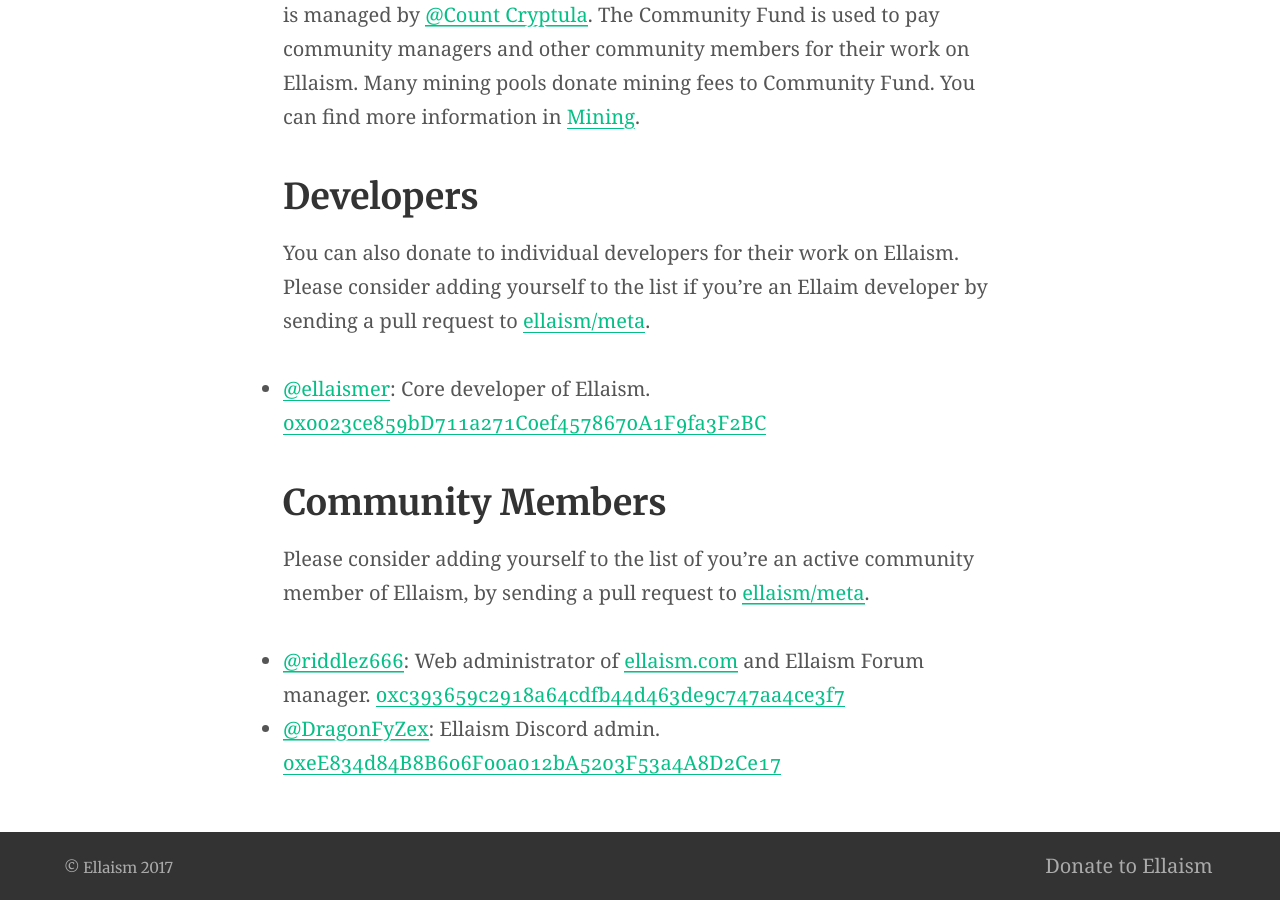
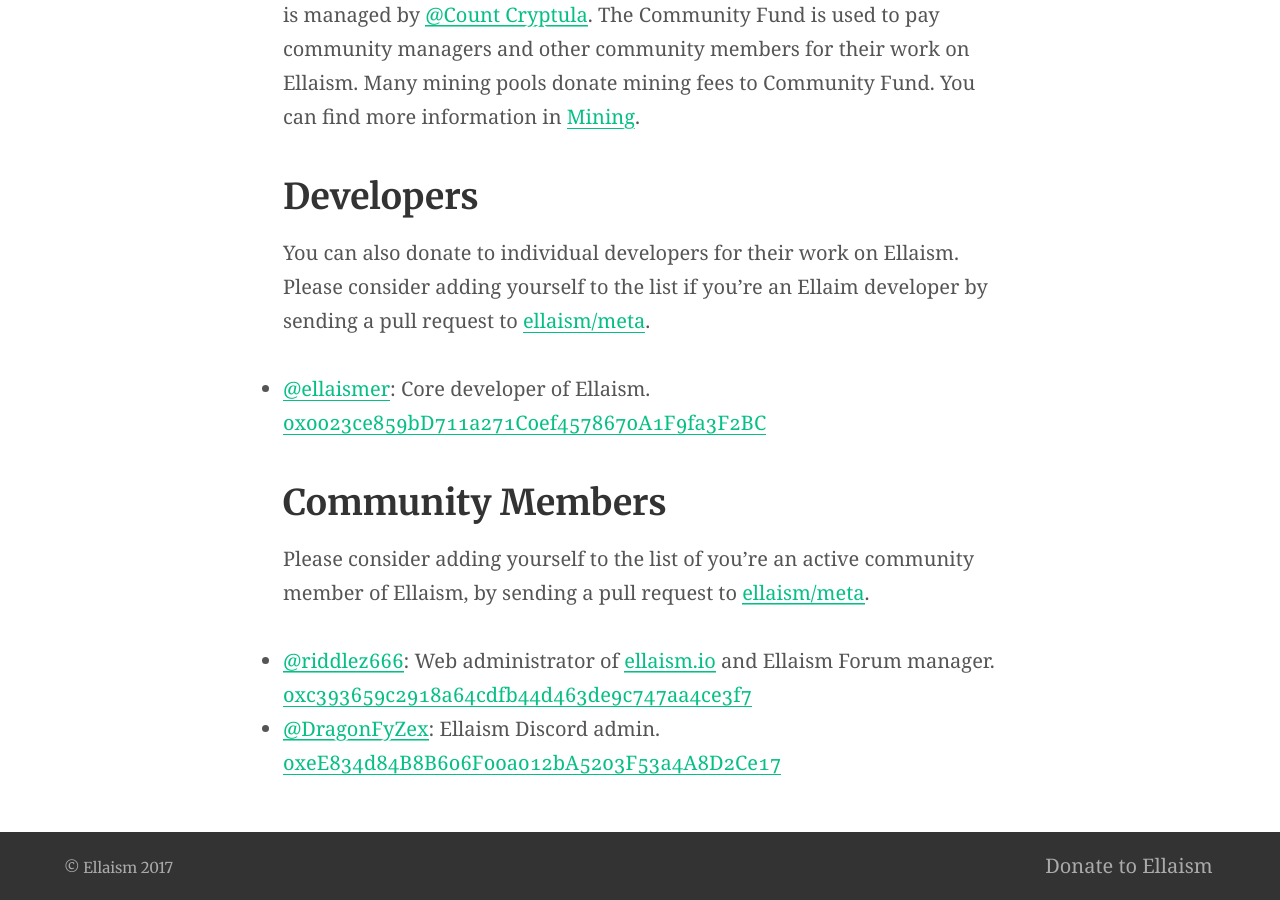
Before and after one commit to ellaism/ellaism.org, a Jekyll site: the page built from donate.md, in a window 1280 px wide and 900 px high, scrolled down 1303 px. Built offline with Jekyll 4.4.1, drawn with Linux system fonts in a browser that asks for light colours; our own code applies the rules of GitHub Pages for plain Markdown files.

Commit message:
fix some links

```diff
--- a/donate.md
+++ b/donate.md
@@ -36,5 +36,5 @@
 
 Please consider adding yourself to the list of you're an active community member of Ellaism, by sending a pull request to [ellaism/meta](https://github.com/ellaism/meta).
 
-* [@riddlez666](https://github.com/riddlez666): Web administrator of [ellaism.com](https://ellaism.com) and Ellaism Forum manager. [0xc393659c2918a64cdfb44d463de9c747aa4ce3f7](https://explorer.ellaism.org/addr/0xc393659c2918a64cdfb44d463de9c747aa4ce3f7)
+* [@riddlez666](https://github.com/riddlez666): Web administrator of [ellaism.io](https://ellaism.io) and Ellaism Forum manager. [0xc393659c2918a64cdfb44d463de9c747aa4ce3f7](https://explorer.ellaism.org/addr/0xc393659c2918a64cdfb44d463de9c747aa4ce3f7)
 * [@DragonFyZex](https://github.com/DragonFyZex): Ellaism Discord admin. [0xeE834d84B8B606F00a012bA5203F53a4A8D2Ce17](https://explorer.ellaism.org/addr/0xeE834d84B8B606F00a012bA5203F53a4A8D2Ce17)
```
